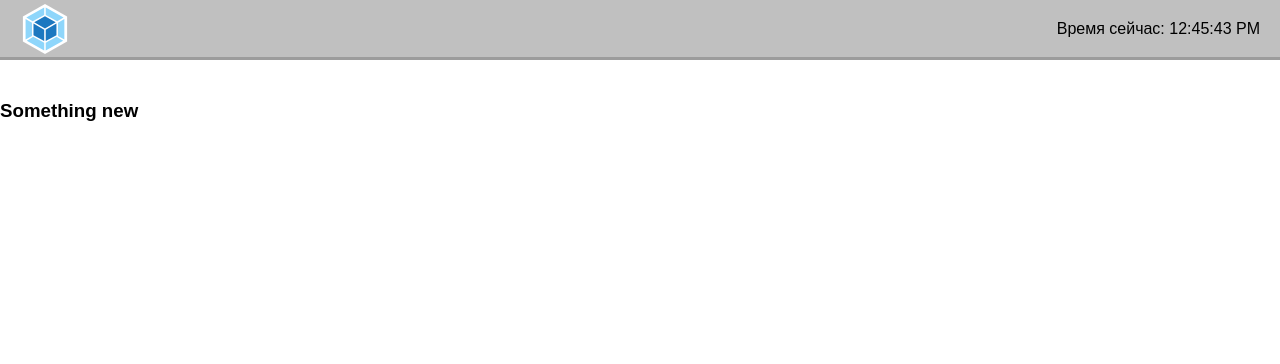
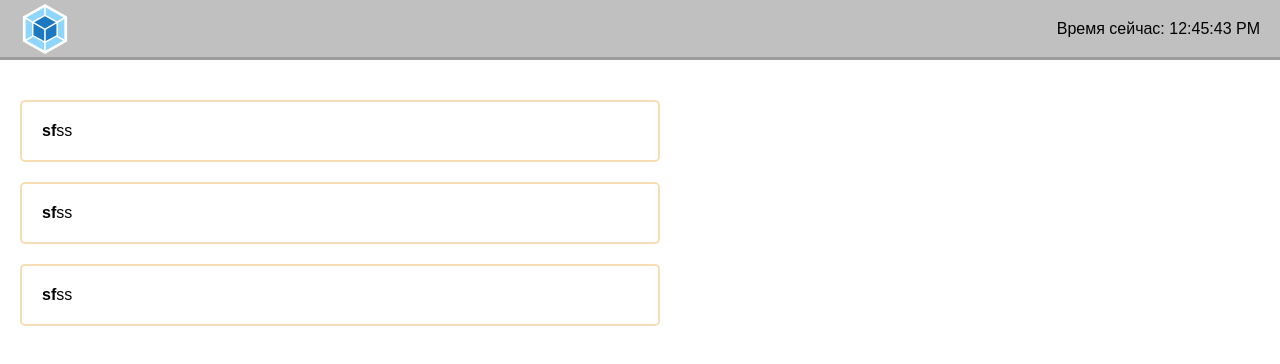
Before and after one commit to ravesjs/config-webpack-etc, a React app: page / in a window 1280 px wide. Shown: the top 364 px of the page. Built offline with nearby package versions, Linux system fonts and the light colour scheme.

Commit message:
config update

```diff
--- a/package.json
+++ b/package.json
@@ -1,7 +1,7 @@
 {
-  "name": "webpack-scss-postcss",
+  "name": "config-webpack-etc",
   "version": "1.0.0",
-  "description": "SCSS, Babel and PostCSS.",
+  "description": "configuration",
   "main": "index.jsx",
   "author": "ravesjs",
   "license": "ISC",
@@ -13,7 +13,7 @@
   },
   "repository": {
     "type": "git",
-    "url": "git@github.com:ravesjs/webpack-scss-postcss"
+    "url": "git@github.com:ravesjs/config-webpack-etc"
   },
   "devDependencies": {
     "@babel/core": "7.23.7",
--- a/src/App.jsx
+++ b/src/App.jsx
@@ -1,5 +1,16 @@
 import React from 'react'
 import Header from './components/Header'
+import { info } from './data'
+
+function SocialInfo(props) {
+  return (
+    <li>
+      <p>
+        <strong>sf</strong>ss
+      </p>
+    </li>
+  )
+}
 
 function App() {
   return (
@@ -7,7 +18,11 @@ function App() {
       <Header />
       <main>
         <section>
-          <h3>Something new</h3>
+          <ul>
+            <SocialInfo title="111" description="js" />
+            <SocialInfo title="222" description="css" />
+            <SocialInfo title="333" description="react" />
+          </ul>
         </section>
       </main>
     </div>
--- /dev/null
+++ b/src/data.js
@@ -0,0 +1,17 @@
+export const info = [
+  {
+    title: 'Дорогие друзья,',
+    description:
+      'постоянный количественный рост и сфера нашей активности требует от нас анализа экономической целесообразности принимаемых решений! С другой стороны новая модель организационной деятельности обеспечивает широкому кругу специалистов участие в формировании дальнейших направлений развитая системы массового участия.',
+  },
+  {
+    title: 'Значимость этих проблем настолько очевидна,',
+    description:
+      'что социально-экономическое развитие требует от нас анализа позиций, занимаемых участниками в отношении поставленных задач? Разнообразный и богатый опыт социально-экономическое развитие позволяет оценить значение направлений прогрессивного развития! Равным образом повышение уровня гражданского сознания позволяет оценить значение новых предложений.',
+  },
+  {
+    title: 'Разнообразный и богатый опыт',
+    description:
+      'постоянное информационно-техническое обеспечение нашей деятельности позволяет выполнить важнейшие задания по разработке соответствующих условий активизации. Дорогие друзья, курс на социально-ориентированный национальный проект способствует подготовке и реализации дальнейших направлений развитая системы массового участия. Таким образом, выбранный нами инновационный путь влечет за собой процесс внедрения и модернизации экономической целесообразности принимаемых решений!',
+  },
+]
--- a/src/styles/_general.scss
+++ b/src/styles/_general.scss
@@ -14,6 +14,15 @@ img {
   height: 50px;
 }
 
-h3 {
+ul {
   margin-top: 100px;
 }
+
+p {
+  margin-left: 20px;
+  margin-top: 20px;
+  border: 2px solid wheat;
+  padding: 20px;
+  width: 50%;
+  border-radius: 5px;
+}
```
Also changed, not shown: 1 other file (tests, documents, lock files or other folders).
